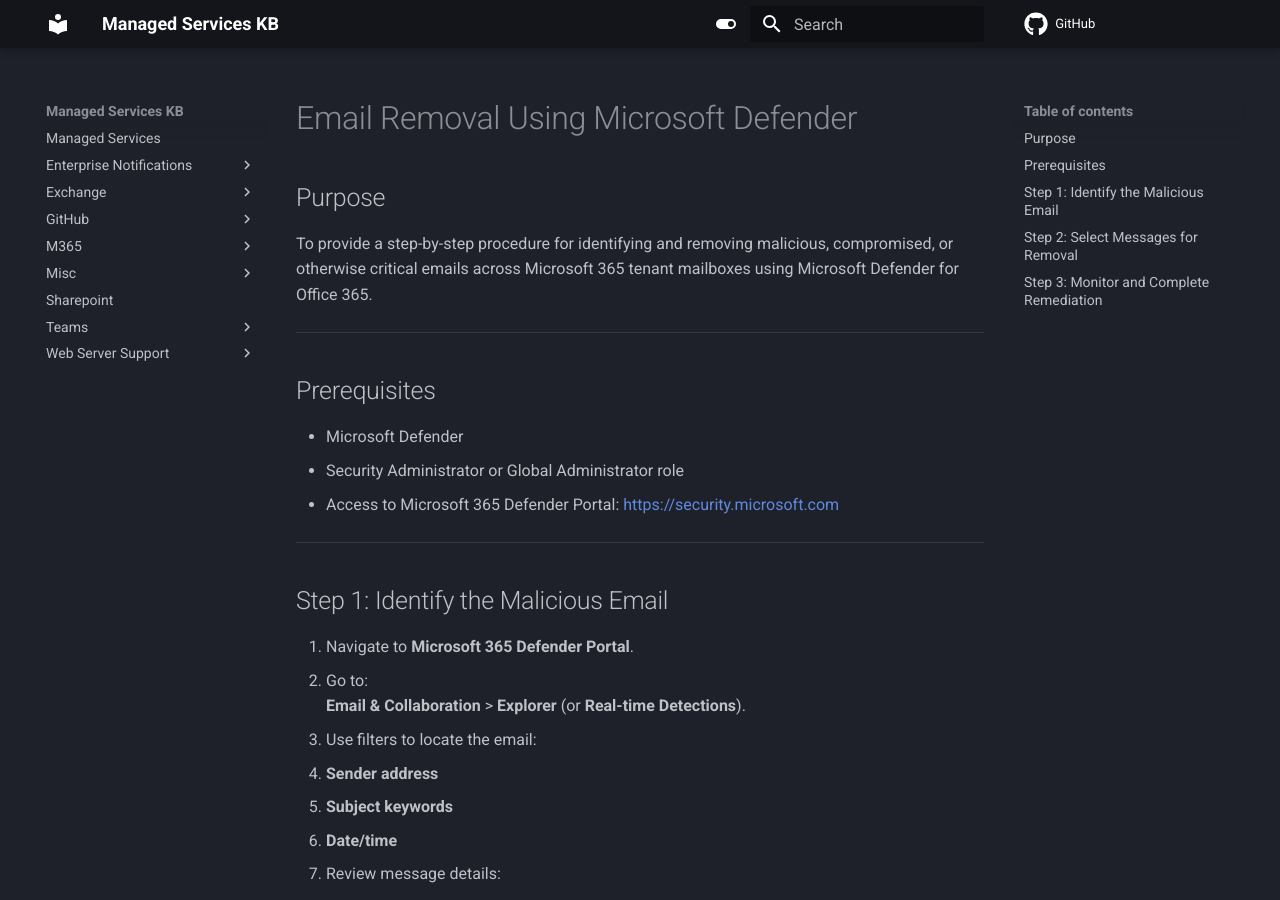
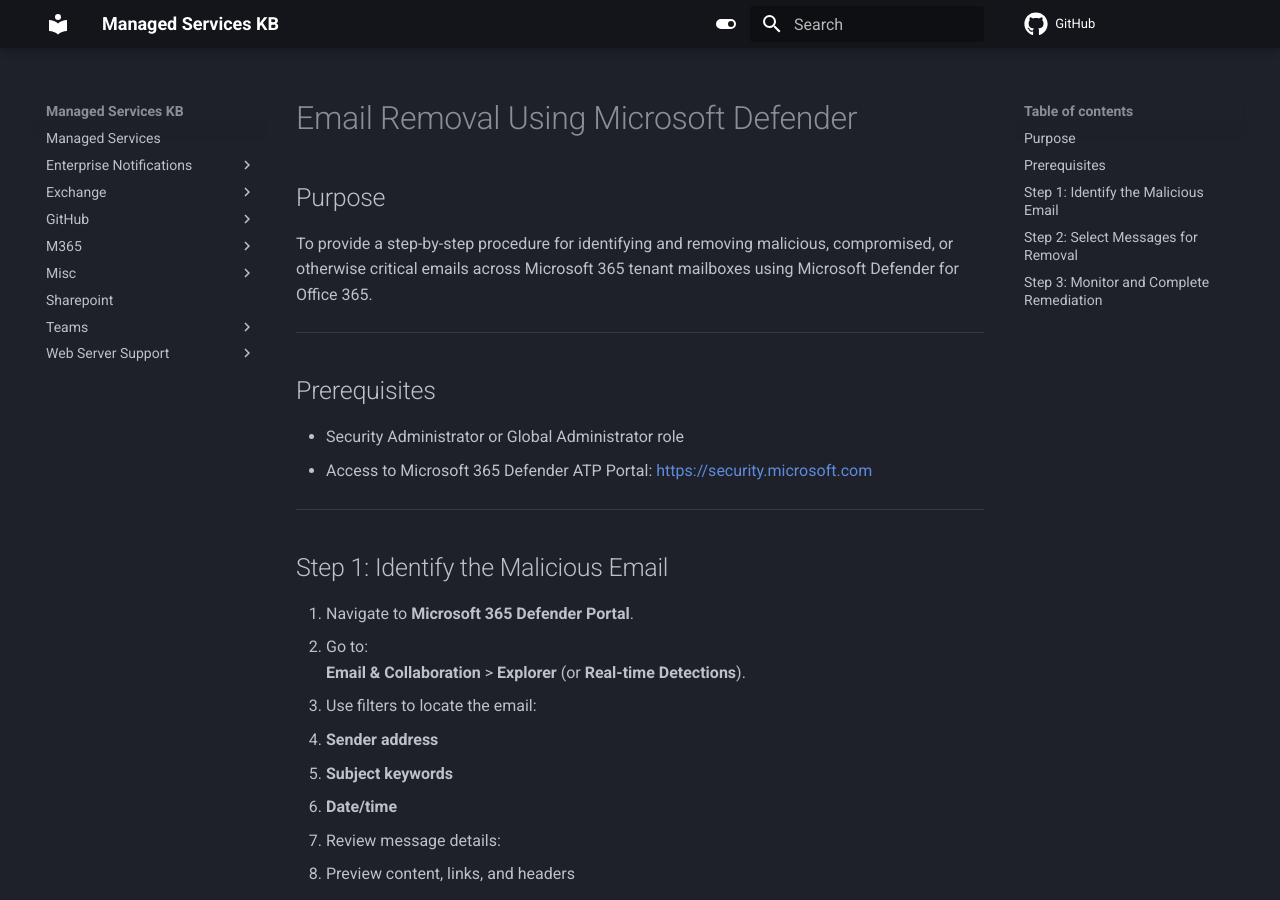
Before and after one commit to gpegues/MKDocs_Dev, an MkDocs documentation site: the page built from docs/Exchange/mailremovaldefender.md, in a window 1280 px wide and 900 px high. Built offline with MkDocs 1.6.1 and Material for MkDocs 9.7.7, drawn with Linux system fonts in a browser that asks for light colours; comment, search, counter and statistics services are not loaded.

Commit message:
Update mailremovaldefender.md

```diff
--- a/docs/Exchange/mailremovaldefender.md
+++ b/docs/Exchange/mailremovaldefender.md
@@ -7,9 +7,8 @@
 
 ## Prerequisites
 
-- Microsoft Defender
 - Security Administrator or Global Administrator role
-- Access to Microsoft 365 Defender Portal: [https://security.microsoft.com](https://security.microsoft.com)
+- Access to Microsoft 365 Defender ATP Portal: [https://security.microsoft.com](https://security.microsoft.com)
 
 ---
 
```
